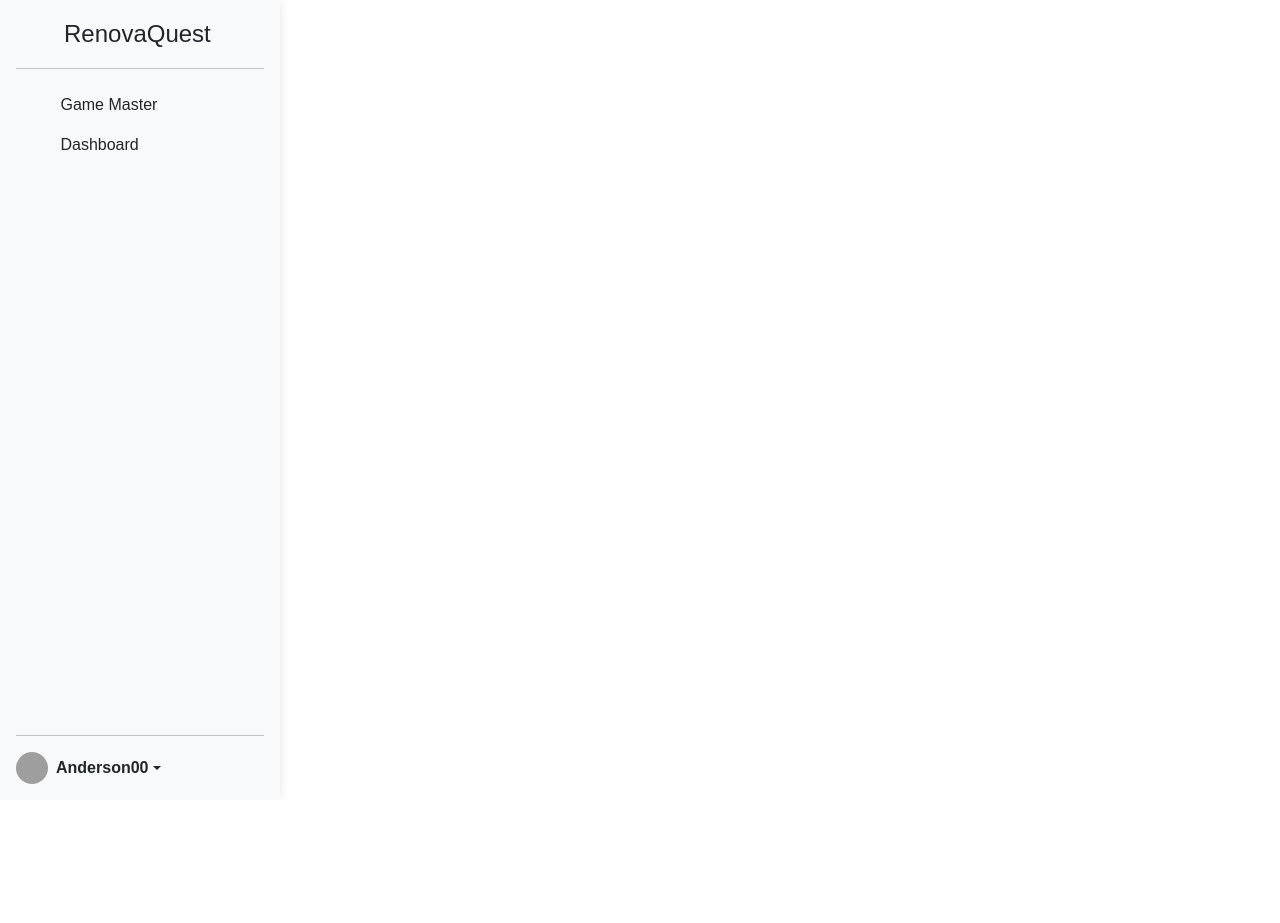
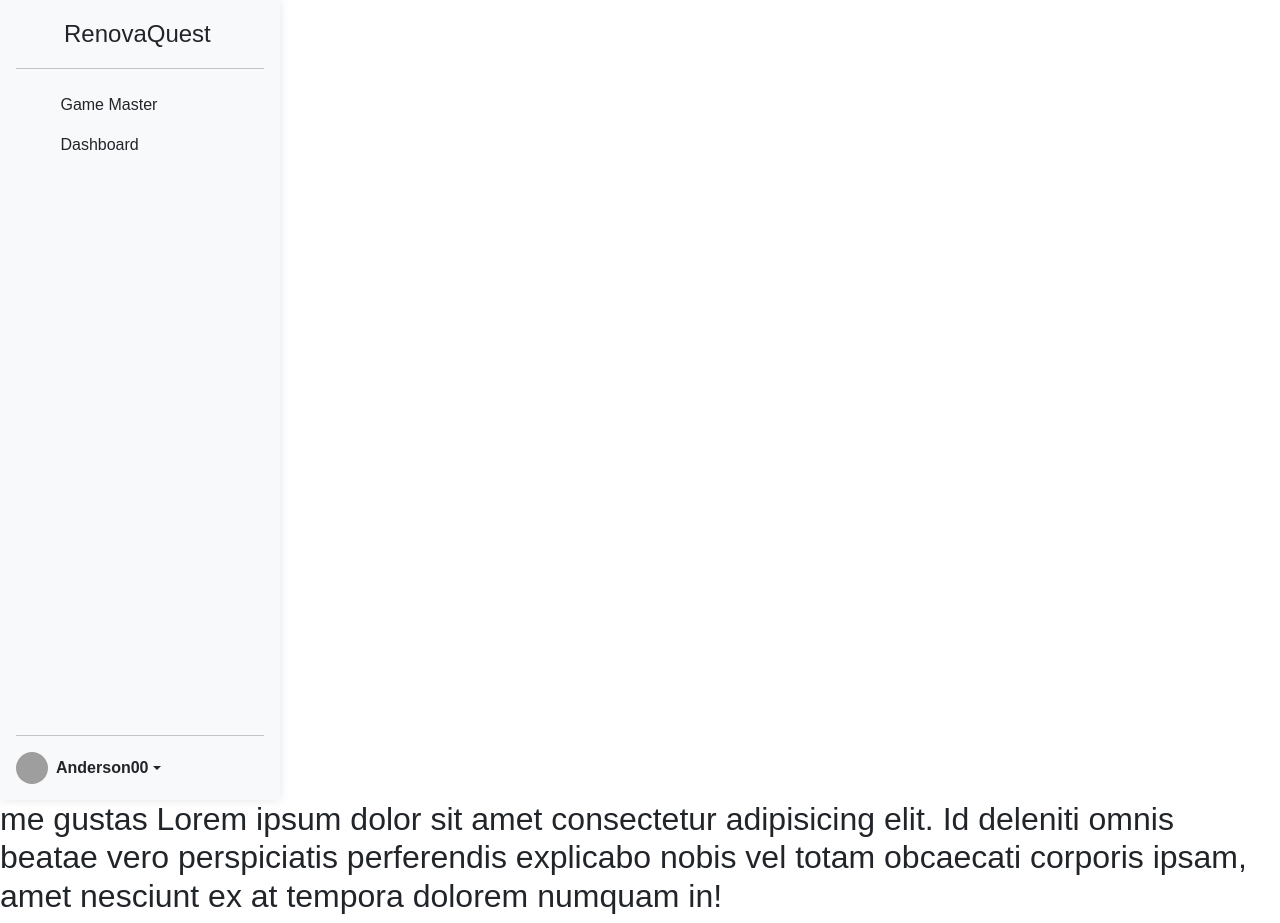
Before and after one commit to sofiachavesalarcon/RenovaQuest-WebSite, an Angular app: page /dashboard in a window 1280 px wide. Before the commit the page ends 800 px from the top, so only its background shows below. Built offline with nearby package versions, Linux system fonts and the light colour scheme; grey boxes are pictures that could not be loaded; a web font is replaced by a local one.

Commit message:
chore: Update dashboard component with additional content

```diff
--- a/src/app/pages/dashboard/dashboard.component.html
+++ b/src/app/pages/dashboard/dashboard.component.html
@@ -1,2 +1,5 @@
 <app-layout></app-layout>
 <router-outlet></router-outlet>
+<h2>me gustas Lorem ipsum dolor sit amet consectetur adipisicing elit. Id deleniti omnis beatae vero perspiciatis
+     perferendis explicabo nobis vel totam obcaecati corporis ipsam, amet nesciunt ex at tempora dolorem numquam in!
+</h2>
```
